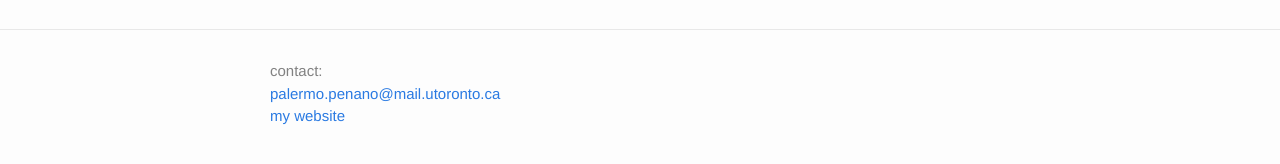
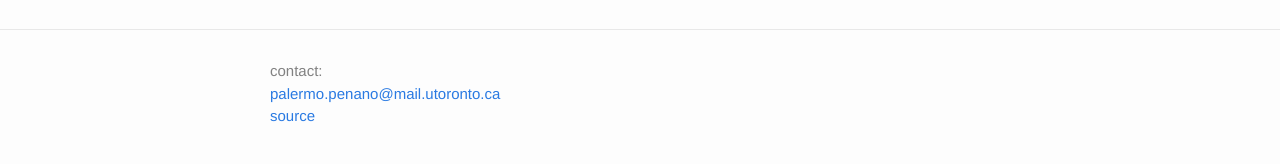
Before and after one commit to palpen/palpen_articles, a Jekyll site: the page built from _posts/2016-02-20-welcome-to-jekyll.markdown, in a window 1280 px wide. Shown: the part 645-809 px from the top of the page. Built offline with Jekyll 4.4.1, drawn with Linux system fonts in a browser that asks for light colours.

Commit message:
update footer

```diff
--- a/_includes/footer.html
+++ b/_includes/footer.html
@@ -7,8 +7,7 @@
         <ul class="contact-list">
           <li>contact: </li>
           <li><a href="mailto:{{ site.email }}">{{ site.email }}</a></li>
-          <li><a href="http://palpen.github.io/palermopenano/">my website</a></li>
-
+          <li><a href="https://github.com/palpen/palpen_articles">source</a></li>
         </ul>
       </div>
 
```
Also changed, not shown: 1 other file.
